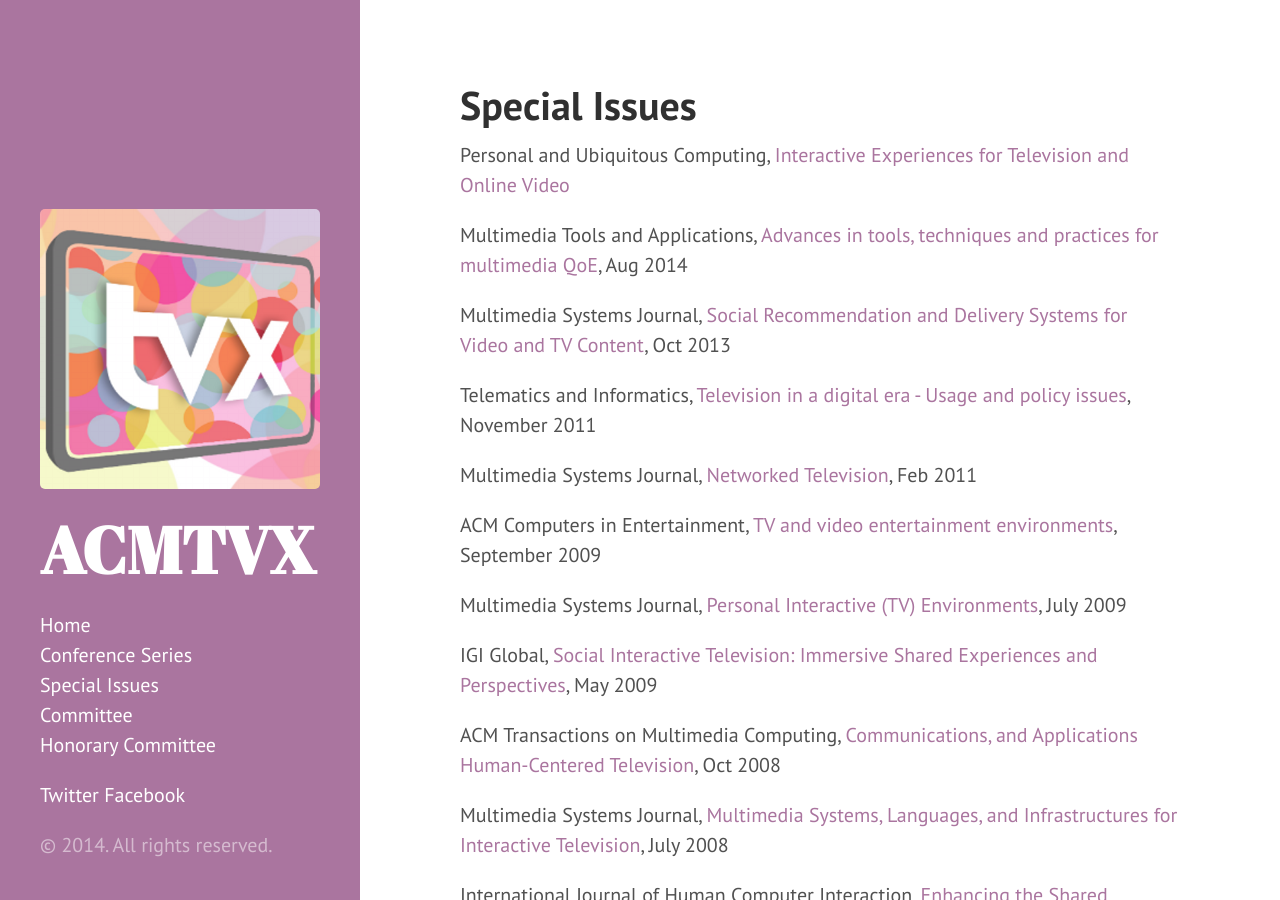
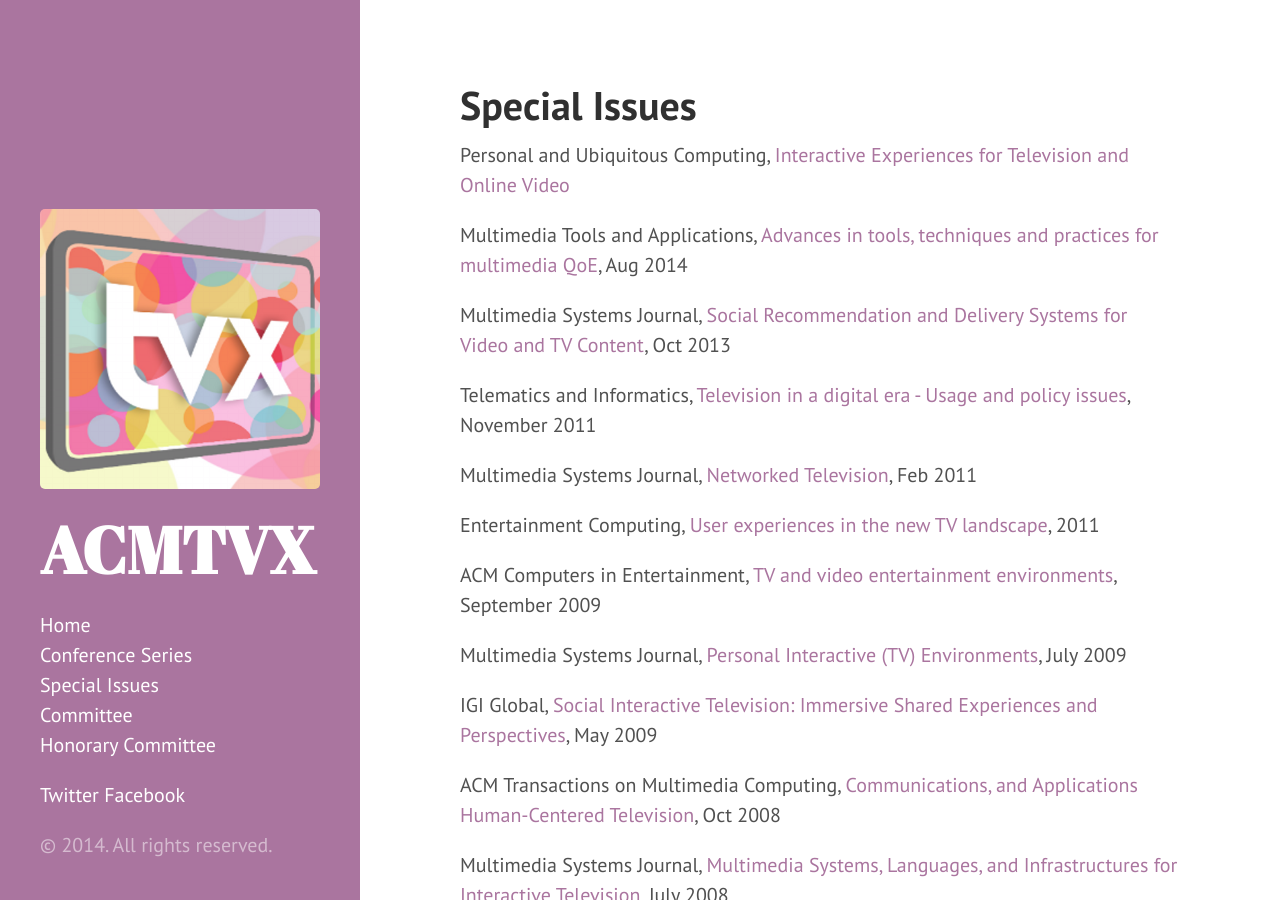
Before and after one commit to acmtvx/www, a Jekyll site: the page built from special_issues.md, in a window 1280 px wide and 900 px high. Built offline with Jekyll 4.4.1, drawn with Linux system fonts in a browser that asks for light colours; Markdown is read by kramdown in place of the engine named in the settings.

Commit message:
Update special_issues.md

```diff
--- a/special_issues.md
+++ b/special_issues.md
@@ -12,6 +12,9 @@ Multimedia Systems Journal, [Social Recommendation and Delivery Systems for Vide
 Telematics and Informatics, [Television in a digital era - Usage and policy issues](http://www.sciencedirect.com/science/journal/07365853/28/4), November 2011
 
 Multimedia Systems Journal,	[Networked Television](http://link.springer.com/journal/530/17/1/page/1), Feb 2011
+
+Entertainment Computing, [User experiences in the new TV landscape](http://www.sciencedirect.com/science/journal/18759521/2/3), 2011
+
 
 ACM Computers in Entertainment, [TV and video entertainment environments](http://dl.acm.org/citation.cfm?id=1594943&CFID=433866863&CFTOKEN=66604891), September 2009
 
```
